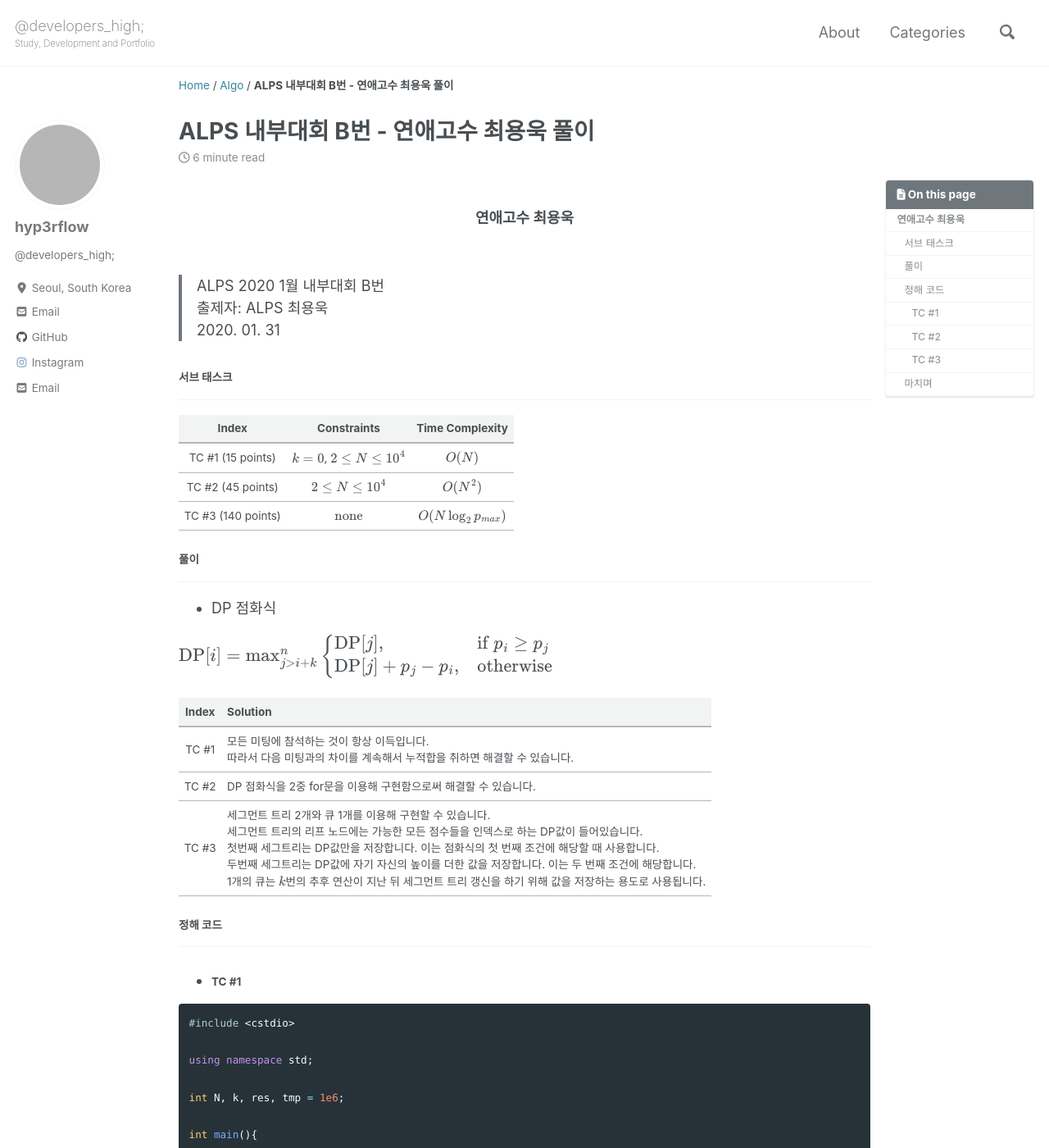
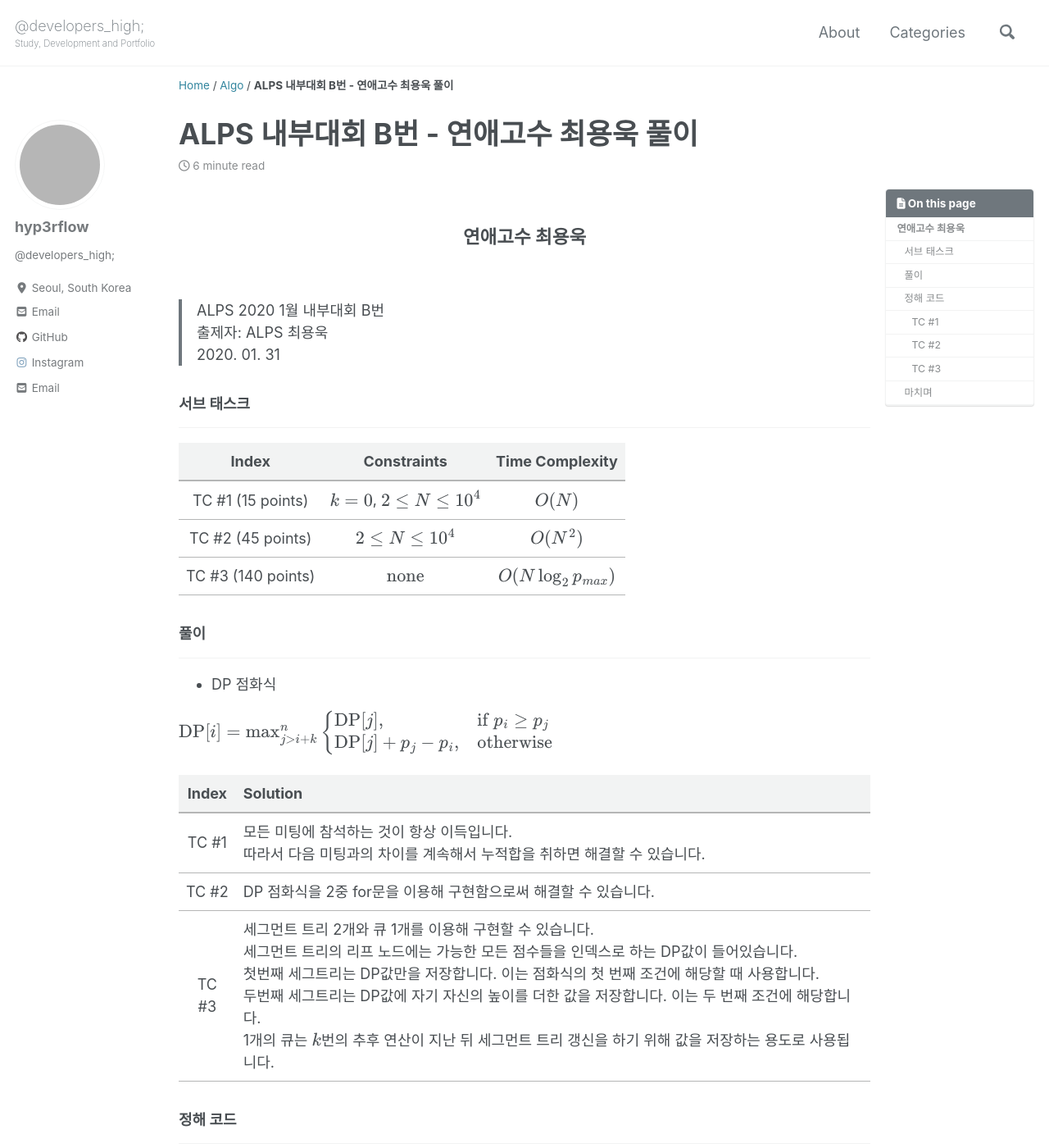
Before and after one commit to hyp3rflow/hyp3rflow.github.io, a Jekyll site: the page built from _posts/2020-01-31-미팅대장-풀이.md, in a window 1280 px wide and 1400 px high. Shown: the whole window at 82% size. Built offline with Jekyll 4.4.1, drawn with Linux system fonts in a browser that asks for light colours; cached includes are drawn as plain includes; nearby versions of some CDN libraries; formulas are drawn with MathJax 3; grey boxes are pictures that could not be loaded.

Commit message:
final fix

```diff
--- a/_sass/minimal-mistakes/_base.scss
+++ b/_sass/minimal-mistakes/_base.scss
@@ -35,27 +35,27 @@ h6 {
 
 h1 {
   margin-top: 0;
+  font-size: $type-size-2;
+}
+
+h2 {
   font-size: $type-size-3;
 }
 
-h2 {
+h3 {
   font-size: $type-size-4;
 }
 
-h3 {
+h4 {
   font-size: $type-size-5;
 }
 
-h4 {
-  font-size: $type-size-6;
-}
-
 h5 {
-  font-size: $type-size-6;
+  font-size: $type-size-5;
 }
 
 h6 {
-  font-size: $type-size-6;
+  font-size: $type-size-5;
 }
 
 small,
--- a/_sass/minimal-mistakes/_tables.scss
+++ b/_sass/minimal-mistakes/_tables.scss
@@ -7,7 +7,7 @@ table {
   margin-bottom: 1em;
   width: 100%;
   font-family: $global-font-family;
-  font-size: $type-size-6;
+  font-size: 1rem;
   border-collapse: collapse;
   overflow-x: auto;
 
```
